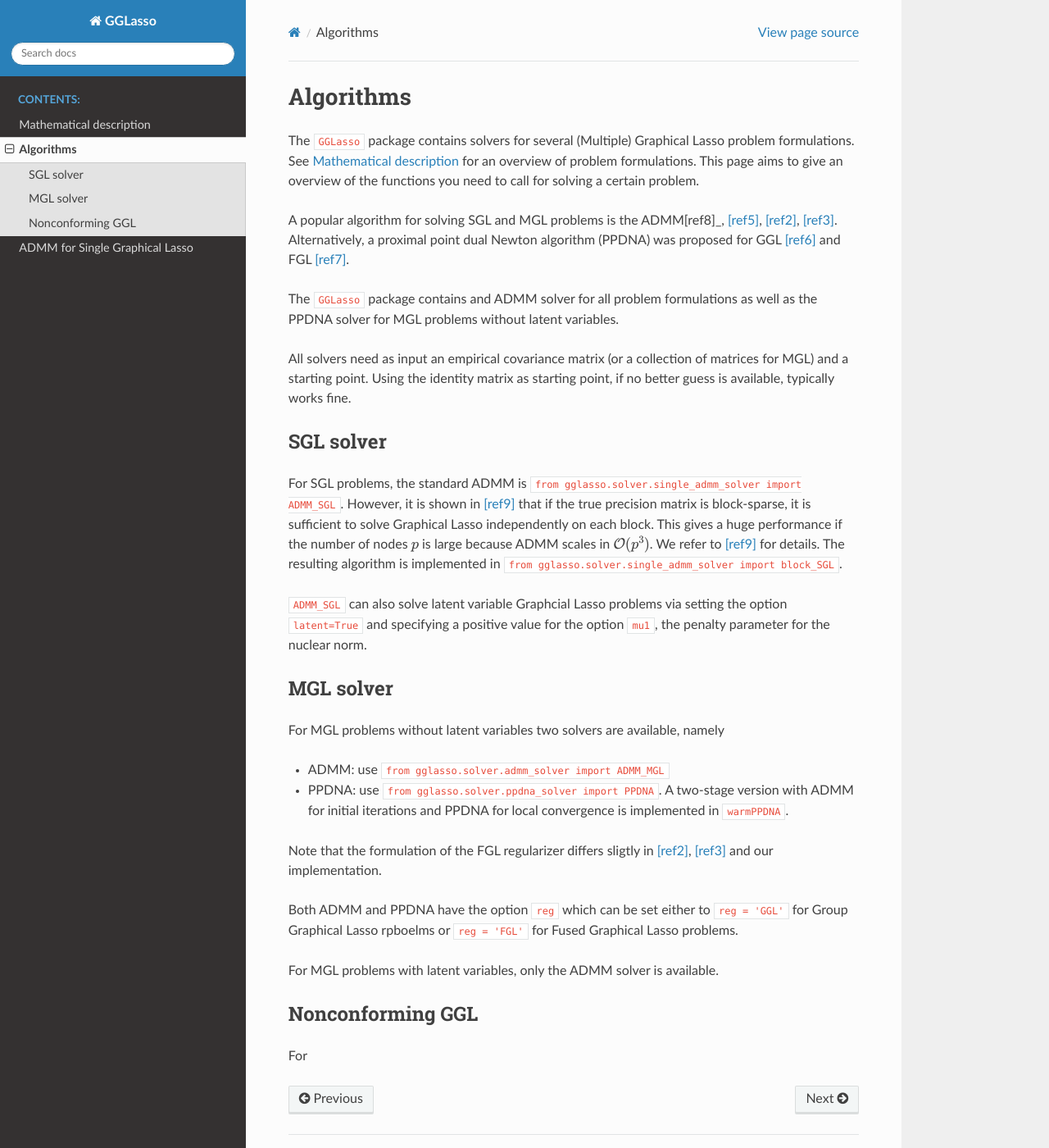
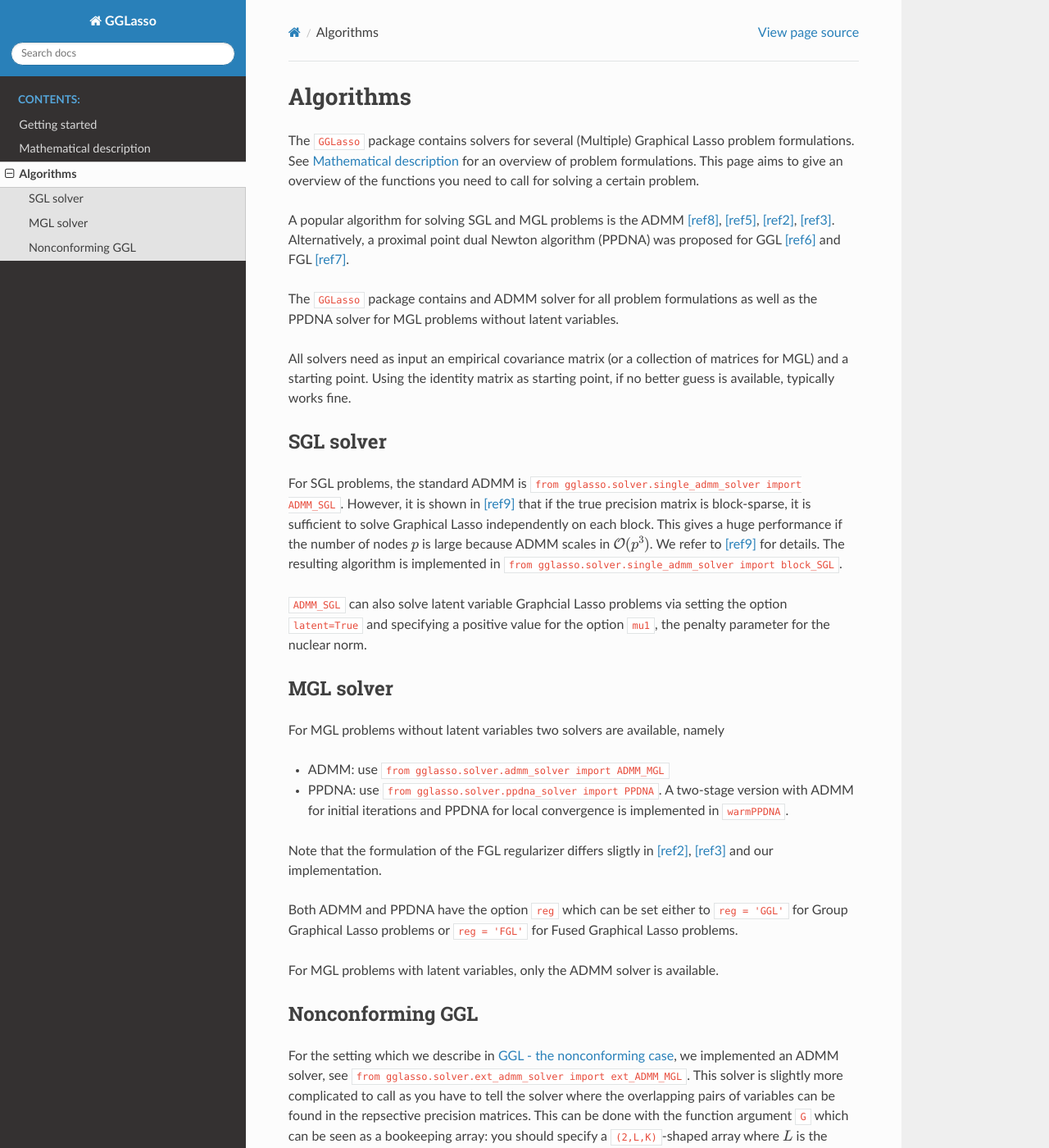
Before and after one commit to fabian-sp/GGLasso, a Sphinx documentation site: the page built from docs/source/solvers.rst, in a window 1280 px wide and 1400 px high. Shown: the whole window at 82% size. Built offline with Sphinx 7.4.7 and the Read the Docs theme 2.0.0, drawn with Linux system fonts in a browser that asks for light colours; some of the changed text lies outside the part shown.

Commit message:
add getting started

```diff
--- a/docs/source/conf.py
+++ b/docs/source/conf.py
@@ -59,3 +59,5 @@
 # relative to this directory. They are copied after the builtin static files,
 # so a file named "default.css" will overwrite the builtin "default.css".
 html_static_path = ['_static']
+
+pygments_style = 'sphinx'
--- a/docs/source/solvers.rst
+++ b/docs/source/solvers.rst
@@ -4,7 +4,7 @@
 The ``GGLasso`` package contains solvers for several (Multiple) Graphical Lasso problem formulations. See :ref:`Mathematical description` for an overview of problem formulations.
 This page aims to give an overview of the functions you need to call for solving a certain problem.
 
-A popular algorithm for solving SGL and MGL problems is the ADMM[ref8]_, [ref5]_, [ref2]_, [ref3]_. Alternatively, a proximal point dual Newton algorithm (PPDNA) was proposed for GGL [ref6]_ and FGL [ref7]_.
+A popular algorithm for solving SGL and MGL problems is the ADMM [ref8]_, [ref5]_, [ref2]_, [ref3]_. Alternatively, a proximal point dual Newton algorithm (PPDNA) was proposed for GGL [ref6]_ and FGL [ref7]_.
 
 The ``GGLasso`` package contains and ADMM solver for all problem formulations as well as the PPDNA solver for MGL problems without latent variables.
 
@@ -30,7 +30,7 @@
 
 Note that the formulation of the FGL regularizer differs sligtly in [ref2]_, [ref3]_ and our implementation.
 
-Both ADMM and PPDNA have the option ``reg`` which can be set either to ``reg = 'GGL'`` for Group Graphical Lasso rpboelms or ``reg = 'FGL'`` for Fused Graphical Lasso problems.
+Both ADMM and PPDNA have the option ``reg`` which can be set either to ``reg = 'GGL'`` for Group Graphical Lasso problems or ``reg = 'FGL'`` for Fused Graphical Lasso problems.
 
 
 For MGL problems with latent variables, only the ADMM solver is available.
@@ -38,4 +38,14 @@
 Nonconforming GGL
 ^^^^^^^^^^^^^^^^^^^^^^^^^^^^^^^^^^^^^
 
-For
+For the setting which we describe in :ref:`GGL - the nonconforming case`, we implemented an ADMM solver, see ``from gglasso.solver.ext_admm_solver import ext_ADMM_MGL``.
+This solver is slightly more complicated to call as you have to tell the solver where the overlapping pairs of variables can be found in the repsective precision matrices. This can be done with the function argument ``G`` which can be seen as a bookeeping array: you should specify a ``(2,L,K)``-shaped array where :math:`L` is the number of groups.
+
+If your sample data is a list of ``pd.DataFrame`` objects where each Dataframe has the shape ``(n_variables,n_samples)`` and the index contains unique identifiers for all variables, you can create ``G`` by simply calling the following two functions from ``gglasso.helper.ext_admm_helper``.
+
+.. code-block:: python
+
+     ix_exist, ix_location = construct_indexer(list_of_samples)
+     G = create_group_array(ix_exist, ix_location)
+
+Here ``list_of_samples`` stands for your list of data samples as described above.
```
Also changed, not shown: docs/source/getting-started.rst (added, +32 -0 lines), docs/source/index.rst (+1 -10 lines), docs/source/math_description.rst (+5 -5 lines).
